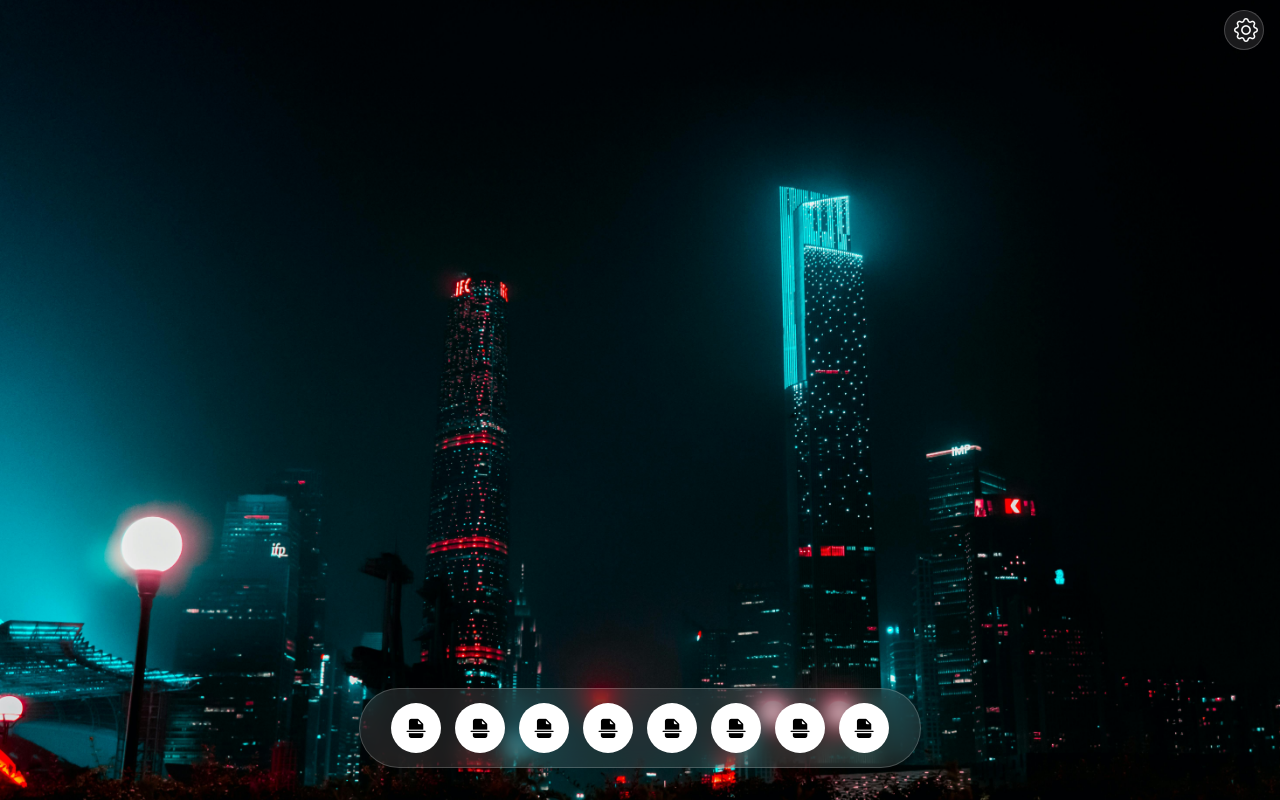
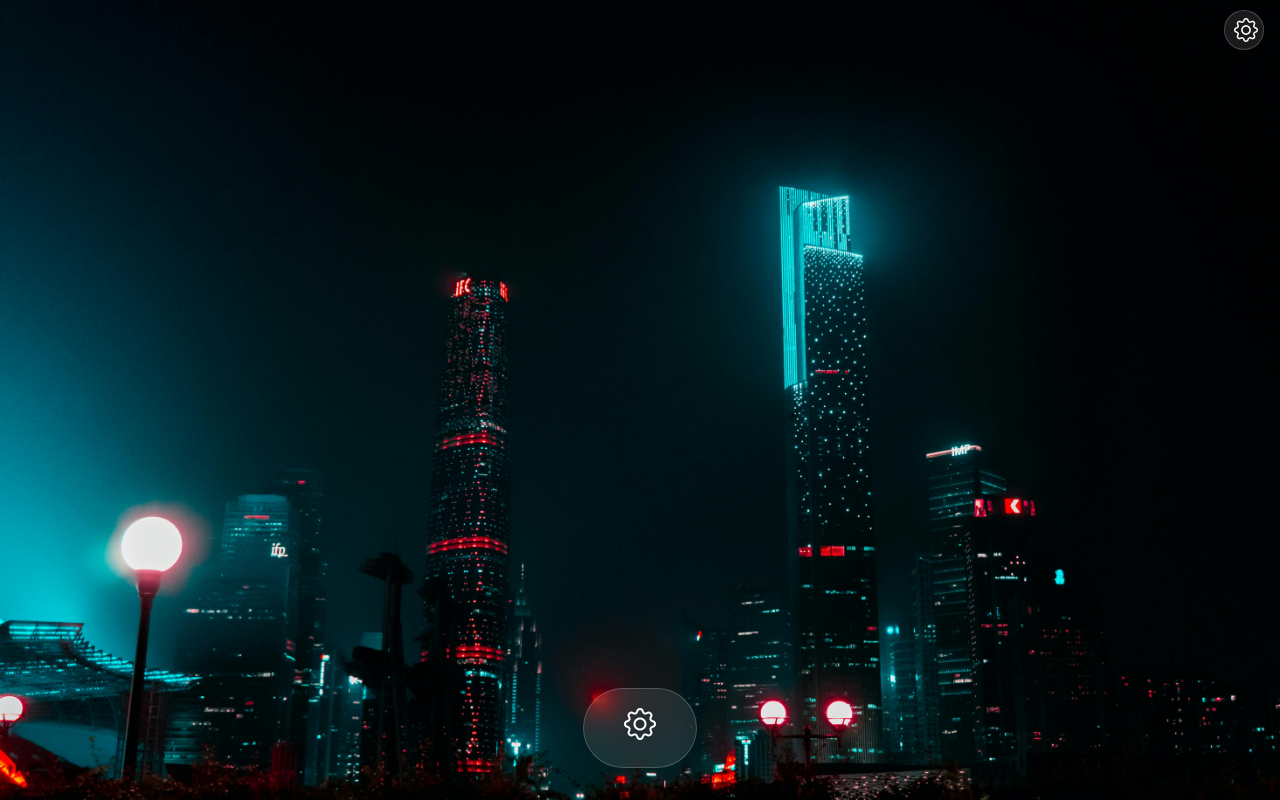
Before and after one commit to jamesrx13/system-portafolio, a plain HTML site: page index.html in a window 1280 px wide. Drawn offline with nearby package versions, Linux system fonts and the light colour scheme.

Commit message:
Ajustes del Dock

```diff
--- a/css/style.css
+++ b/css/style.css
@@ -52,19 +52,43 @@ section.dockMenu {
             width: 50px;
             height: 50px;
             border-radius: 50%;
-            background-color: white;
             display: grid;
             place-content: center;
             cursor: pointer;
+            position: relative;
+
+            > span {
+                color: white;
+                position: absolute;
+                left: 50%;
+                transform: translateX(-50%);
+                margin-top: -30px;
+                padding-inline: 7px;
+                border-radius: 5px;
+                background: rgba(255, 255, 255, 0.1);
+                backdrop-filter: blur(10px);
+                border: 1px solid rgba(255, 255, 255, 0.2);
+                width: max-content;
+                user-select: none;
+                opacity: 0;
+                transition: opacity 0.3s ease-in-out;
+            }
 
             > i {
-                font-size: 1.2rem;
+                font-size: 2rem;
                 color: black;
+                margin-top: -10px;
             }
         }
 
         &:hover {
             transform: translateY(-15px) scale(1.3);
+
+            > .itemContent {
+                > span {
+                    opacity: 1;
+                }
+            }
         }
     }
 }
@@ -176,4 +200,18 @@ section.settings-content {
 }
 /* /Close Settings */
 
+/* Dock */
+@keyframes dockItemAnimation {
+    0% {
+        margin-top: -20px;
+        opacity: 0;
+    }
+
+    100% {
+        margin-top: -30px;
+        opacity: 1;
+    }
+}
+/* /Dock */
+
 /* /Animations */
--- a/index.html
+++ b/index.html
@@ -14,14 +14,11 @@
 
     <!-- Settings -->
     <section class="settings-content">
-
         <div class="menu-settings">
-
             <div class="close-opt">
                 <i class="bi bi-caret-up"></i>
             </div>
         </div>
-
         <div class="settings">
             <i class="bi bi-gear"></i>
         </div>
@@ -29,48 +26,7 @@
     <!-- /Settings -->
 
     <!-- Dock Menu -->
-    <section class="dockMenu">
-        <div class="dockItem">
-            <div class="itemContent">
-                <i class="bi bi-file-earmark-break-fill"></i>
-            </div>
-        </div>
-        <div class="dockItem">
-            <div class="itemContent">
-                <i class="bi bi-file-earmark-break-fill"></i>
-            </div>
-        </div>
-        <div class="dockItem">
-            <div class="itemContent">
-                <i class="bi bi-file-earmark-break-fill"></i>
-            </div>
-        </div>
-        <div class="dockItem">
-            <div class="itemContent">
-                <i class="bi bi-file-earmark-break-fill"></i>
-            </div>
-        </div>
-        <div class="dockItem">
-            <div class="itemContent">
-                <i class="bi bi-file-earmark-break-fill"></i>
-            </div>
-        </div>
-        <div class="dockItem">
-            <div class="itemContent">
-                <i class="bi bi-file-earmark-break-fill"></i>
-            </div>
-        </div>
-        <div class="dockItem">
-            <div class="itemContent">
-                <i class="bi bi-file-earmark-break-fill"></i>
-            </div>
-        </div>
-        <div class="dockItem">
-            <div class="itemContent">
-                <i class="bi bi-file-earmark-break-fill"></i>
-            </div>
-        </div>
-    </section>
+    <section class="dockMenu"></section>
     <!-- /Dock Menu -->
 
     <!-- Scripts -->
--- /dev/null
+++ b/js/dock/dockController.js
@@ -0,0 +1,31 @@
+import { dataDockMenuApps } from "./dockData.js"
+
+const appsList = () => {
+
+    const dockMenu = document.querySelector('.dockMenu');
+
+    dataDockMenuApps.forEach((app, index) => {
+        const appItem = document.createElement('div');
+
+        appItem.classList.add('dockItem');
+
+        appItem.innerHTML = `
+            <div class="itemContent">
+                <i style="color: ${app.color || 'gray'}" class="${app.icon}"></i>
+                <span>${app.name}</span>
+            </div>
+        `;
+
+        appItem.addEventListener('click', () => {
+            app.action();
+        })
+
+        dockMenu.appendChild(appItem);
+
+    });
+
+}
+
+export {
+    appsList
+}
--- /dev/null
+++ b/js/dock/dockData.js
@@ -0,0 +1,16 @@
+import { settings } from "./dockFuntions.js"
+
+const dataDockMenuApps = [
+    {
+        name: 'App Name',
+        icon: 'bi bi-gear',
+        color: 'white',
+        action: () => {
+            settings();
+        }
+    },
+]
+
+export {
+    dataDockMenuApps
+}
--- /dev/null
+++ b/js/dock/dockFuntions.js
@@ -0,0 +1,7 @@
+const settings = () => {
+    document.querySelector('.settings').dispatchEvent(new Event('click'));
+}
+
+export {
+    settings
+}
--- a/js/main.js
+++ b/js/main.js
@@ -1,6 +1,10 @@
 import { settinsAnimationsController, dockAnimationsController } from "./animationsController.js";
+import { appsList } from "./dock/dockController.js";
 
 document.addEventListener('DOMContentLoaded', () => {
+    // Animaciones
     settinsAnimationsController();
+    // Dock Menu
+    appsList();
     dockAnimationsController();
 })
```
